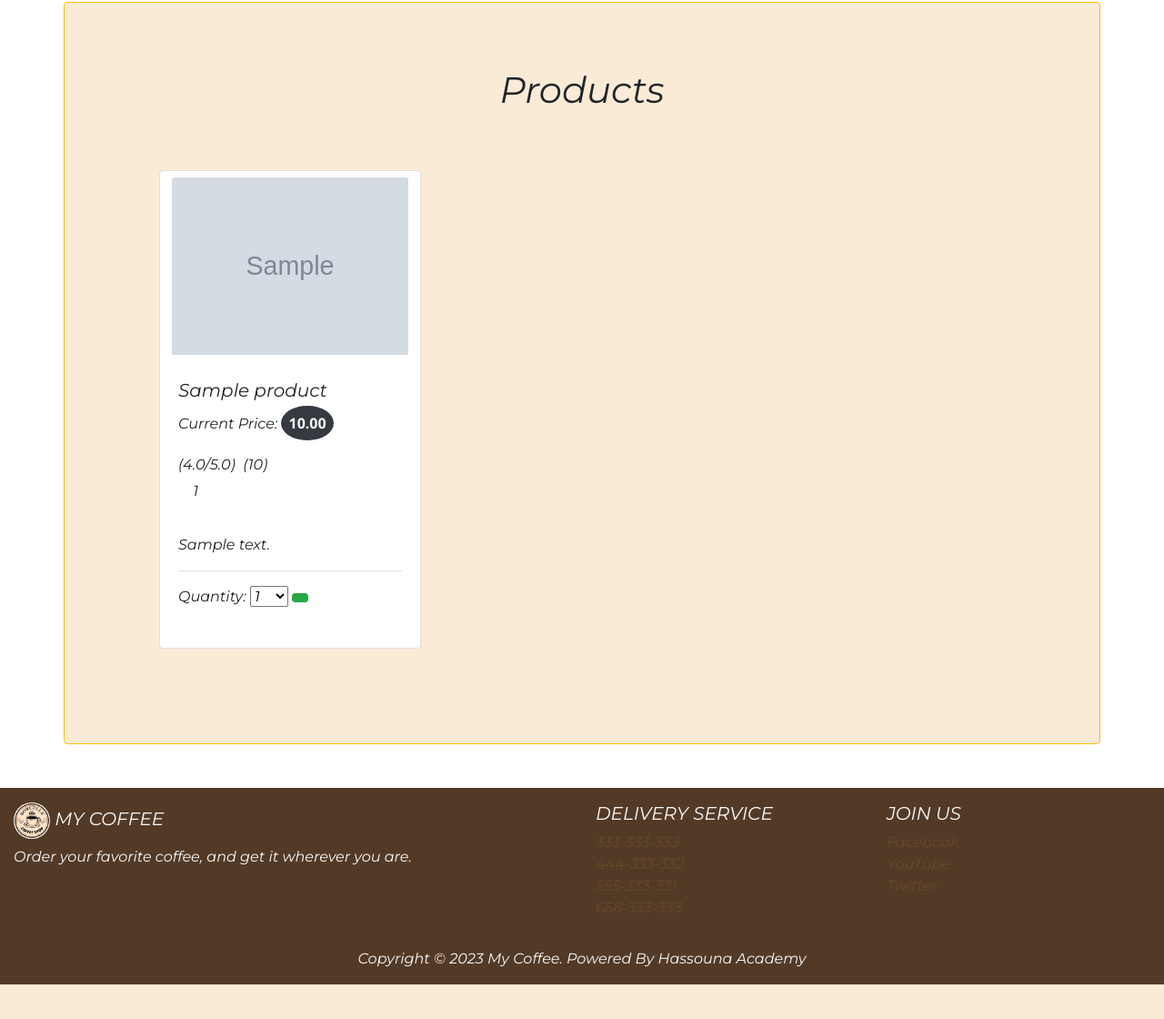
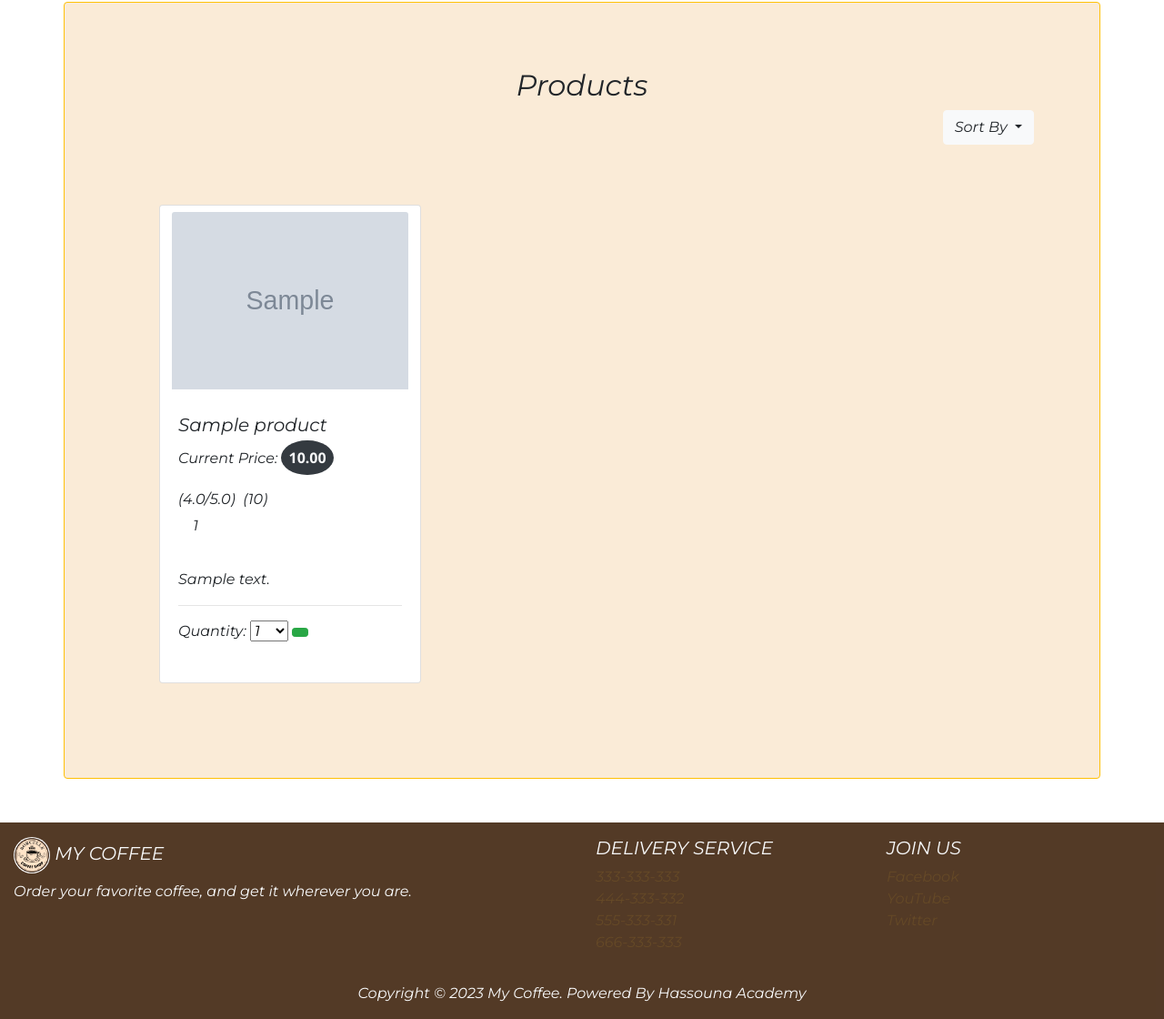
Before and after one commit to mayals/CoffeeShop_django_v2, a Django app: page /products/products/ in a window 1280 px wide. Shown: the part 66-1186 px from the top of the page at 91% size. Before the commit the page ends 1148 px from the top, so only its background shows below. Run offline with Django 4.2, Linux system fonts and the light colour scheme; tables that the repository leaves empty hold one stand-in row (values such as "Sample post"); grey boxes marked "Sample" are stand-in pictures; some libraries are stand-ins or nearby versions.

Commit message:
modify Sort in products.html

```diff
--- a/products/views.py
+++ b/products/views.py
@@ -55,6 +55,7 @@ def search_view(request):
 def products_view(request):
    pro = Product.objects.filter(in_stock=True)
 
+   # Search products ######################
    # search with or without sencitve case
    cs = None
    if 'cs' in request.GET :
@@ -85,26 +86,24 @@ def products_view(request):
          if schprice_from.isdigit() and schprice_to.isdigit():
             pro =  pro.filter(price__gte=schprice_from,price__lte=schprice_to)
 
-   print('request.GET',request.GET)
+
+
+   # Sort products ######################
    if 'SORTATZ' in request.GET:
-      print('SORTATZ')
       pro = pro.order_by('name')
 
    if 'SORTRATING' in request.GET:
-      print('SORTRATING')
       pro = pro.order_by('-average_rating')
 
    if 'SORTPRICELTH' in request.GET:
-      print('SORTPRICELTH')
       pro = pro.order_by('price')
 
    if 'SORTPRICEHTL' in request.GET:
-      print('SORTPRICEHTL')
       pro = pro.order_by('-price')
 
    if 'SORTNEWARRIVAL' in request.GET:
-      print('SORTNEWARRIVAL')
       pro = pro.order_by('publish_date')
+
 
 
 
--- a/templates/products/products.html
+++ b/templates/products/products.html
@@ -12,10 +12,32 @@
 
   &nbsp;&nbsp;
 <!-- --------------------------------------------- -->
-      <!--All products -->
+      <!--sort products -->
+      <row>
+          <h2 class="text-center">Products</h2>
+
+          <!-- sort products button -->
+          <section class='float-right mr-4'>
+            <div class="btn-group" role="group" aria-label="Button group with nested dropdown">
+              <div class="btn-group" role="group">
+                <button id="btnGroupDrop" type="button" class="btn btn-light dropdown-toggle" data-toggle="dropdown" aria-haspopup="true" aria-expanded="false">
+                  Sort By
+                </button>
+                <div class="dropdown-menu" aria-labelledby="btnGroupDrop1">
+                  <a class="dropdown-item"   href="{% for product in products %}?SORTATZ={{product.id}}{% endfor %}"> Alphabetically (A to Z)</a>
+                  <a class="dropdown-item"   href="{% for product in products %}?SORTRATING={{product.id}}{% endfor %}">Rating (Hight to Low)</a>
+                  <a class="dropdown-item"   href="{% for product in products %}?SORTPRICELTH={{product.id}}{% endfor %}">Price (Low to Hight)</a>
+                  <a class="dropdown-item"   href="{% for product in products %}?SORTPRICEHTL={{product.id}}{% endfor %}">Price (High to Low)</a>
+                  <a class="dropdown-item"   href="{% for product in products %}?SORTNEWARRIVAL={{product.id}}{% endfor %}">New Arrival</a>
+                </div>
+              </div>
+            </div>
+          </section>
+          <!--  end sort products button -->
+      </row>
+       <br><br>
+ <!--All products list -->
       <section>
-        <h1 class="text-center">Products</h1>
-
         <div class="container-fluid">
           <div class="row p-5">
 
```
Also changed, not shown: templates/pages/index.html (+9 -7 lines).
